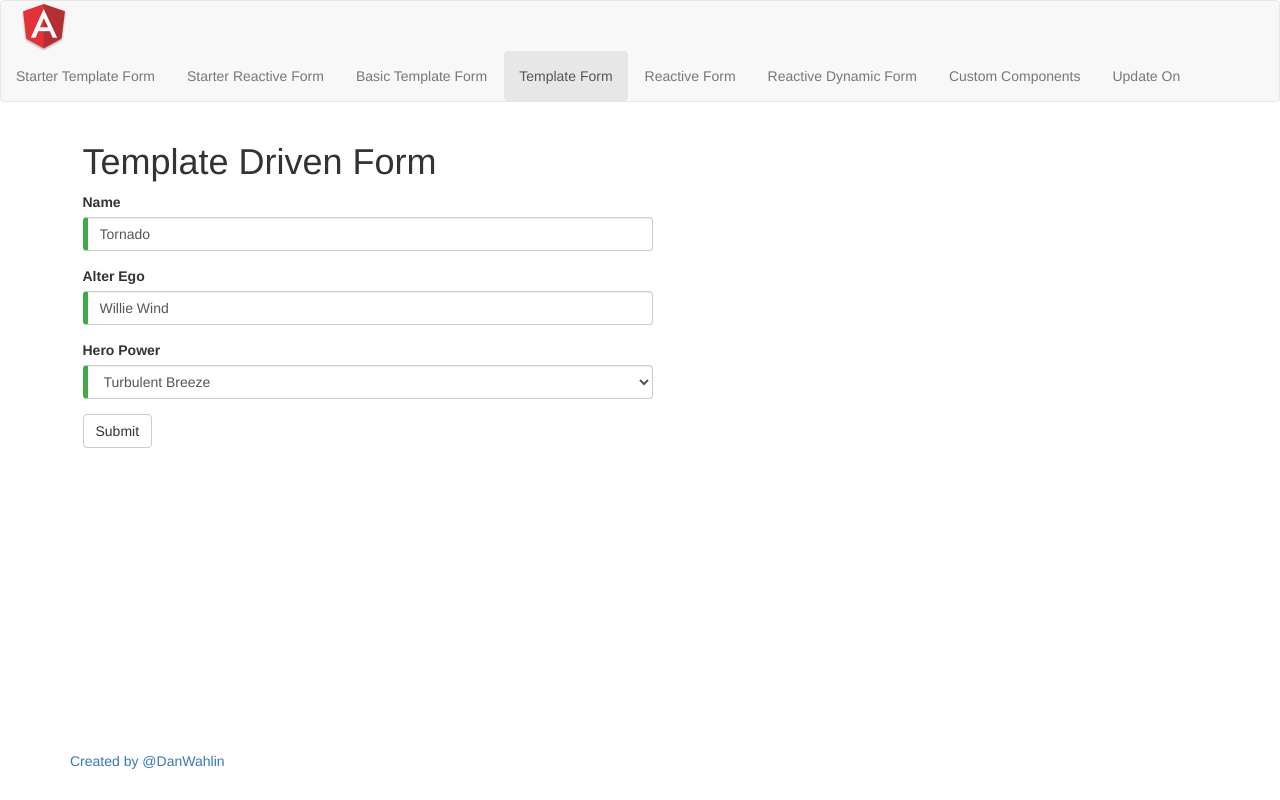
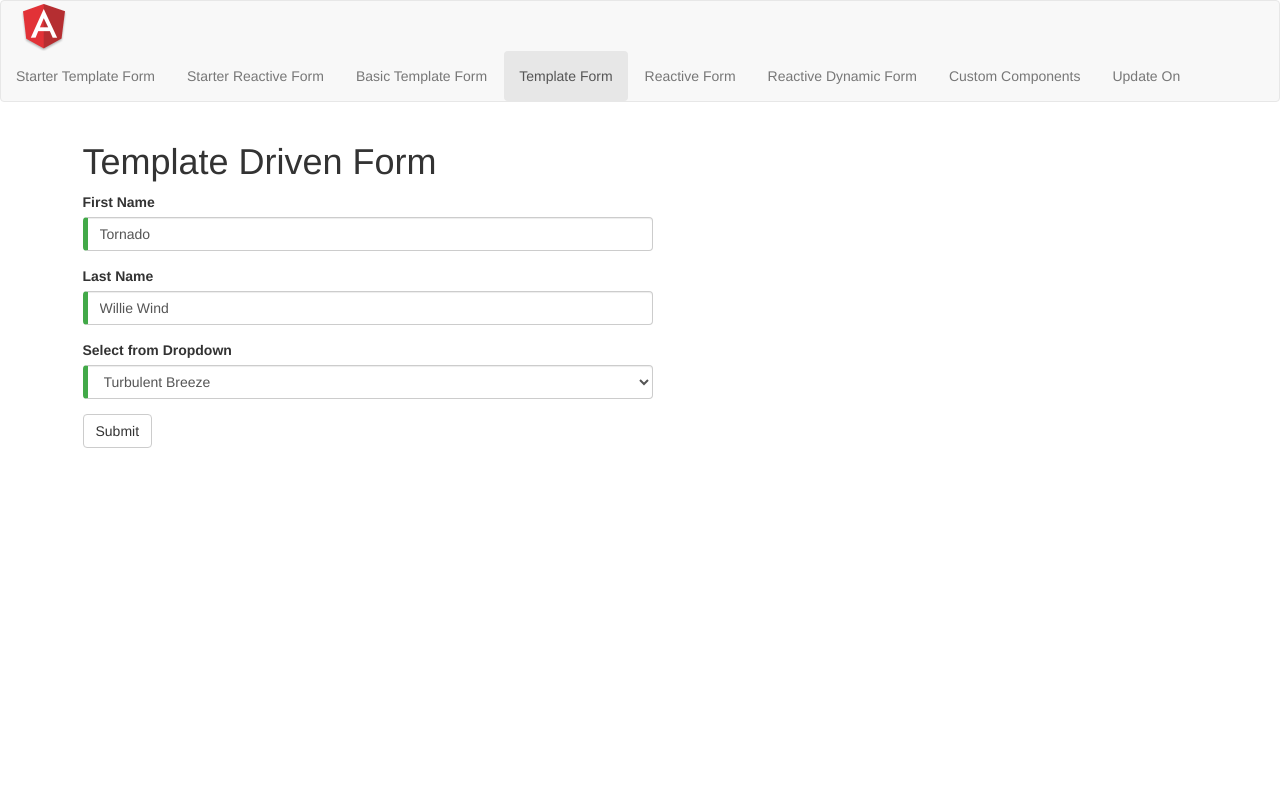
Before and after one commit to Naaresh/Forms, an Angular app: page /templateform in a window 1280 px wide. Built offline with nearby package versions, Linux system fonts and the light colour scheme.

Commit message:
Basic changes

```diff
--- a/src/app/basicForm/basicForm.component.html
+++ b/src/app/basicForm/basicForm.component.html
@@ -8,12 +8,12 @@
         <div class="alert alert-danger" [hidden]="name.valid || name.pristine">Name is required</div>
       </div>
       <div class="form-group">
-        <label for="alterEgo">Alter Ego</label>
+        <label for="alterEgo">Age</label>
         <input type="text" class="form-control" name="alterEgo" ngModel #alterEgo="ngModel" required>
-        <div class="alert alert-danger" [hidden]="alterEgo.valid || alterEgo.pristine">Alter Ego is required</div>
+        <div class="alert alert-danger" [hidden]="alterEgo.valid || alterEgo.pristine">Age is required</div>
       </div>
       <div class="form-group">
-        <label for="power">Hero Power</label>
+        <label for="power">Select from Dropdown</label>
         <select class="form-control" name="power" ngModel #power="ngModel" required>
           <option *ngFor="let p of powers" [value]="p">{{ p }}</option>
         </select>
@@ -29,11 +29,11 @@
       <div class="col-md-10 pull-left">{{ form.name }}</div>
     </div>
     <div class="row">
-      <div class="col-md-2">Alter Ego</div>
+      <div class="col-md-2">Age</div>
       <div class="col-md-10 pull-left">{{ form.alterEgo }}</div>
     </div>
     <div class="row">
-      <div class="col-md-2">Power</div>
+      <div class="col-md-2">Selected</div>
       <div class="col-md-10 pull-left">{{ form.power }}</div>
     </div>
     <br />
--- a/src/app/reactiveForm/reactiveForm.component.html
+++ b/src/app/reactiveForm/reactiveForm.component.html
@@ -8,17 +8,17 @@
                 <div class="alert alert-danger" [hidden]="heroForm.controls.name.valid">Name is required</div>
             </div>
             <div class="form-group">
-                <label for="alterEgo">Alter Ego</label>
+                <label for="alterEgo">Address</label>
                 <input type="text" class="form-control" formControlName="alterEgo" />
-                <div class="alert alert-danger" [hidden]="heroForm.controls.alterEgo.valid">Alter Ego is required</div>
+                <div class="alert alert-danger" [hidden]="heroForm.controls.alterEgo.valid">Address is required</div>
             </div>
             <div class="form-group">
-                <label for="email">Hero Email</label>
+                <label for="email">Email</label>
                 <input type="email" class="form-control" formControlName="email" />
                 <div class="alert alert-danger" [hidden]="heroForm.controls.email.valid">Email is required and must be a valid email pattern</div>
             </div>
             <div class="form-group">
-                <label for="power">Hero Power</label>
+                <label for="power">Select from Dropdown</label>
                 <select class="form-control" formControlName="power">
                   <option *ngFor="let p of powers" [value]="p">{{p}}</option>
                 </select>
--- a/src/app/starterReactiveForm/starterReactiveForm.component.html
+++ b/src/app/starterReactiveForm/starterReactiveForm.component.html
@@ -11,7 +11,5 @@
     <br />
     Valid: {{ customerForm.valid}}
     <br />
-    Pristine: {{ customerForm.pristine }}
-    <br />
     Touched: {{ customerForm.touched }}
 </form>
--- a/src/app/starterReactiveForm/starterReactiveForm.component.ts
+++ b/src/app/starterReactiveForm/starterReactiveForm.component.ts
@@ -13,7 +13,7 @@ export class StarterReactiveFormComponent implements OnInit {
 
     ngOnInit() {
         this.customer = {
-            firstName: 'Tina Reactive'
+            firstName: 'Reactive'
         };
 
         this.customerForm = this.formBuilder.group({
--- a/src/app/starterTemplateForm/starterTemplateForm.component.html
+++ b/src/app/starterTemplateForm/starterTemplateForm.component.html
@@ -1,4 +1,4 @@
-<h1>Customer Edit</h1>
+<h1>Interpolation and Event Binding</h1>
 <form #starterForm="ngForm" (ngSubmit)="onSubmit()">
     First Name: <input type="text" class="form-control"
                        name="firstName"
@@ -9,12 +9,10 @@
     <span *ngIf="!firstName.valid">First Name is required!</span>
     <br />
     <button class="btn btn-default" [disabled]="!starterForm.valid">Submit</button>
-    <br /><br />
+    <br/>
     {{ message }}
     <br />
     Valid: {{ firstName.valid}}
     <br />
-    Pristine: {{ firstName.pristine }}
-    <br />
     Touched: {{ firstName.touched }}
 </form>
--- a/src/app/starterTemplateForm/starterTemplateForm.component.ts
+++ b/src/app/starterTemplateForm/starterTemplateForm.component.ts
@@ -12,7 +12,7 @@ export class StarterTemplateFormComponent implements OnInit {
 
     ngOnInit() {
         this.customer = {
-            firstName: 'Fred Template'
+            firstName: 'Please Enter Something'
         };
     }
 
--- a/src/app/templateForm/templateForm.component.html
+++ b/src/app/templateForm/templateForm.component.html
@@ -3,26 +3,21 @@
     <h1>Template Driven Form</h1>
     <form (ngSubmit)="onSubmit()" #heroForm="ngForm">
       <div class="form-group">
-        <label for="name">Name</label>
+        <label for="name">First Name</label>
         <input type="text" class="form-control" name="name" #name="ngModel" [(ngModel)]="model.name" required>
-        <div class="alert alert-danger" [hidden]="name.valid">Name is required</div>
+        <div class="alert alert-danger" [hidden]="name.valid">First Name is required</div>
       </div>
       <div class="form-group">
-        <label for="alterEgo">Alter Ego</label>
-        <!--
-          Example of what things look like without [(ngModel)]="model.alterEgo"
-
-          <input type="text" name="alterEgo" [ngModel]="model.alterEgo" (ngModelChange)="model.alterEgo=$event" required>
-        -->
+        <label for="alterEgo">Last Name</label>
         <input type="text" class="form-control" name="alterEgo" #alterEgo="ngModel" [(ngModel)]="model.alterEgo" required>
-        <div class="alert alert-danger" [hidden]="alterEgo.valid">Alter Ego is required</div>
+        <div class="alert alert-danger" [hidden]="alterEgo.valid">Last Name is required</div>
       </div>
       <div class="form-group">
-        <label for="power">Hero Power</label>
+        <label for="power">Select from Dropdown</label>
         <select class="form-control" name="power" #power="ngModel" [(ngModel)]="model.power" required>
           <option *ngFor="let p of powers" [value]="p">{{ p }}</option>
         </select>
-        <div class="alert alert-danger" [hidden]="power.valid">Power is required</div>
+        <div class="alert alert-danger" [hidden]="power.valid">Select from Dropdown required</div>
       </div>
       <button type="submit" class="btn btn-default" [disabled]="!heroForm.valid">Submit</button>
     </form>
@@ -30,15 +25,15 @@
   <div *ngIf="submitted">
     <h2>You submitted the following:</h2>
     <div class="row">
-      <div class="col-md-2">Name</div>
+      <div class="col-md-2">First Name</div>
       <div class="col-md-10 pull-left">{{ model.name }}</div>
     </div>
     <div class="row">
-      <div class="col-md-2">Alter Ego</div>
+      <div class="col-md-2">Last Name</div>
       <div class="col-md-10 pull-left">{{ model.alterEgo }}</div>
     </div>
     <div class="row">
-      <div class="col-md-2">Power</div>
+      <div class="col-md-2">Selected Option</div>
       <div class="col-md-10 pull-left">{{ model.power }}</div>
     </div>
     <br />
--- a/src/index.html
+++ b/src/index.html
@@ -27,18 +27,6 @@
     <br />
     <br />
 
-    <footer>
-        <div class="navbar navbar-fixed-bottom">
-            <div class="navbar-inner footer">
-                <div class="container">
-                    <footer>
-                        <a href="http://twitter.com/danwahlin">Created by @DanWahlin</a>
-                    </footer>
-                </div>
-            </div>
-        </div>
-    </footer>
-
 </body>
 
 </html>
```
Also changed, not shown: 1 other file (tests, documents, lock files or other folders).
